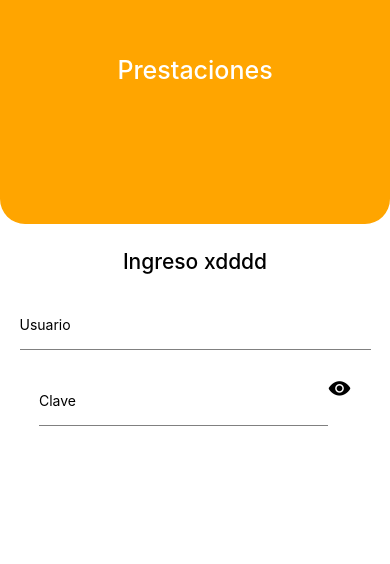
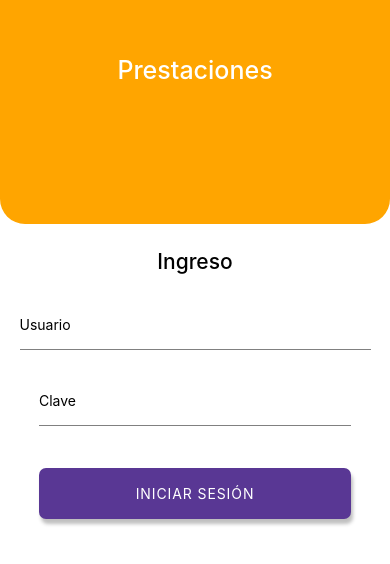
Before and after one commit to NicoCanziani/testApp, a React Native app: screen / in a window 390 px wide. Shown: the part 198-762 px from the top of the page. Built offline with nearby package versions, Linux system fonts and the light colour scheme.

Commit message:
add new component 'CommonButton'

```diff
--- a/App.js
+++ b/App.js
@@ -1,4 +1,5 @@
 import { StatusBar } from "expo-status-bar";
+import { useState } from "react";
 import {
   StyleSheet,
   Text,
@@ -12,8 +13,21 @@ import {
   heightPercentageToDP as hp,
 } from "react-native-responsive-screen";
 import { Ionicons } from "@expo/vector-icons";
+import CommonButton from "./src/components/CommonButton";
 
 export default function App() {
+  const [enable, setEnable] = useState();
+  const [user, setUser] = useState();
+  const [password, setPassword] = useState();
+  const [eye, setEye] = useState(false);
+  const [secureTextEntry, setSecureTextEntry] = useState(false);
+
+  const handleTouchableOpacity = async () => {
+    const eyeName = secureTextEntry ? "eye-off" : "eye";
+    setSecureTextEntry(true);
+    setEye(eyeName);
+  };
+
   return (
     <View style={styles.container}>
       <StatusBar style="auto" />
@@ -23,8 +37,9 @@ export default function App() {
         </View>
       </View>
       <View style={{ flex: 0.5 }}>
-        <Text style={styles.loginText}>Ingreso xdddd</Text>
+        <Text style={styles.loginText}>Ingreso</Text>
         <TextInput
+          value={user}
           style={styles.textInput}
           placeholder="Usuario"
           placeholderTextColor={styles.placeholderTextColor}
@@ -32,14 +47,18 @@ export default function App() {
         />
         <View style={styles.inputPassword}>
           <TextInput
+            value={password}
             style={styles.textInput}
             placeholder="Clave"
             placeholderTextColor={styles.placeholderTextColor}
             secureTextEntry={true}
           />
-          <TouchableOpacity>
-            <Ionicons name='eye' size={wp("6%")} />
+          <TouchableOpacity onPress={handleTouchableOpacity}>
+            <Ionicons  value={eye} size={wp("6%")} />
           </TouchableOpacity>
+        </View>
+        <View style={{ marginTop: hp("5%") }}>
+          <CommonButton text={"INICIAR SESIÓN"} disabled={enable} />
         </View>
       </View>
     </View>
@@ -60,6 +79,11 @@ const styles = StyleSheet.create({
   secondaryTopScreen: {
     marginTop: hp("30%"),
     alignSelf: "center",
+  },
+  bottomScreen: {
+    backgroundColor: "orange",
+    borderBottomTopRadius: hp("3%"),
+    marginTop: hp("5%"),
   },
   screenTitle: {
     color: "white",
--- /dev/null
+++ b/src/components/CommonButton/index.js
@@ -0,0 +1,60 @@
+import { StyleSheet, Text, View, TouchableOpacity } from "react-native";
+import {
+  widthPercentageToDP as wp,
+  heightPercentageToDP as hp,
+} from "react-native-responsive-screen";
+
+export default function CommonButton({ disabled, onPressHandler, text }) {
+  return (
+    <TouchableOpacity
+      style={disabled ? styles.buttonDisabled : styles.button}
+      onPress={onPressHandler}
+      disabled={disabled}
+    >
+      <View style={styles.commonButton}>
+        <Text style={disabled ? styles.disabledButtonText : styles.buttonText}>
+          {text}
+        </Text>
+      </View>
+    </TouchableOpacity>
+  );
+}
+
+const styles = StyleSheet.create({
+  commonButton: {
+    flex: 1,
+    justifyContent: "center",
+    alignItems: "center",
+  },
+  button: {
+    alignSelf: "center",
+    height: hp("6%"),
+    width: wp("80%"),
+    backgroundColor: "#593794",
+    borderRadius: 7,
+    shadowColor: "#000",
+    shadowOffset: {
+      height: 5,
+      width: 2,
+    },
+    shadowOpacity: 0.25,
+    shadowRadius: 3.84,
+    elevation: 5,
+  },
+  buttonDisabled: {
+    alignSelf: "center",
+    height: hp("6%"),
+    width: wp("80%"),
+    backgroundColor: "#593794",
+    borderRadius: 7,
+    opacity: 0.5,
+  },
+  buttonText: {
+    color: "white",
+    letterSpacing: 0.9,
+  },
+  disabledButtonText: {
+    color: "white",
+    letterSpacing: 0.9,
+  },
+});
```
